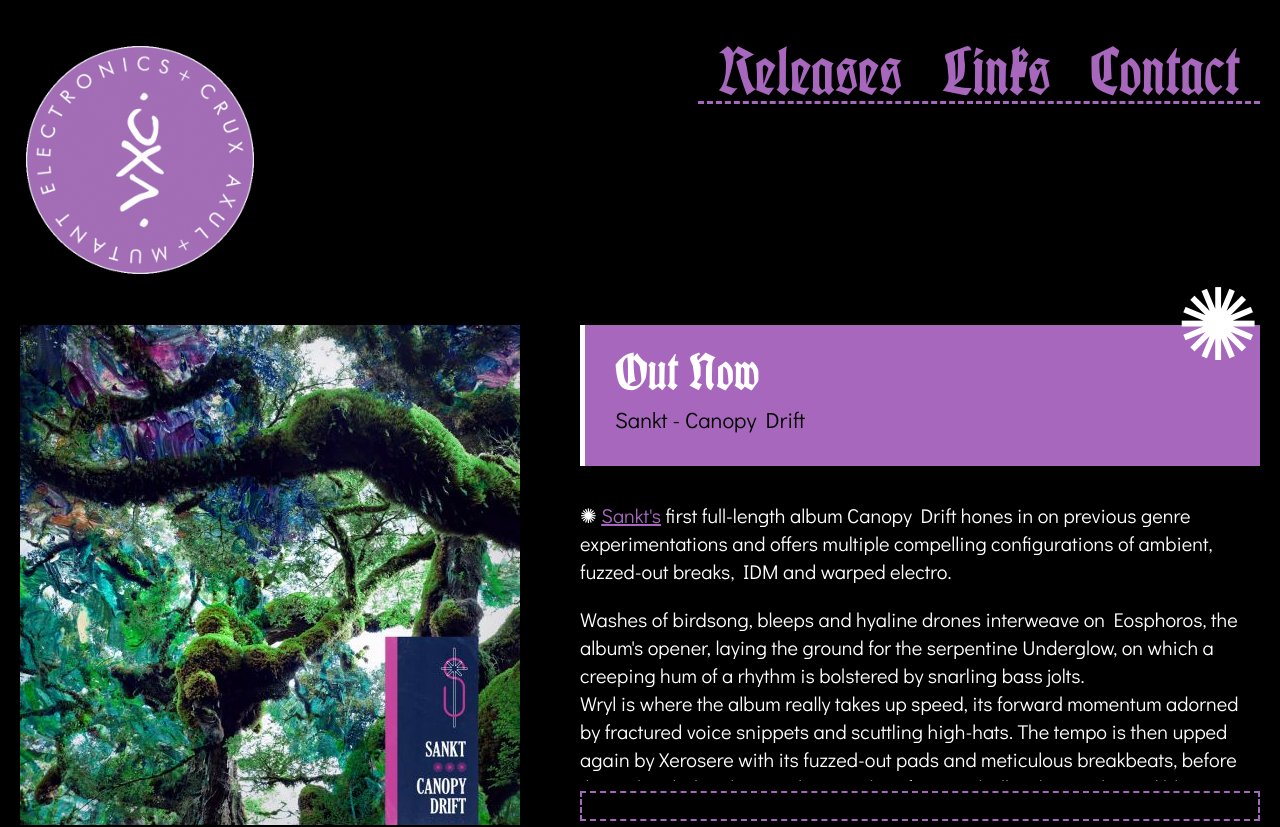
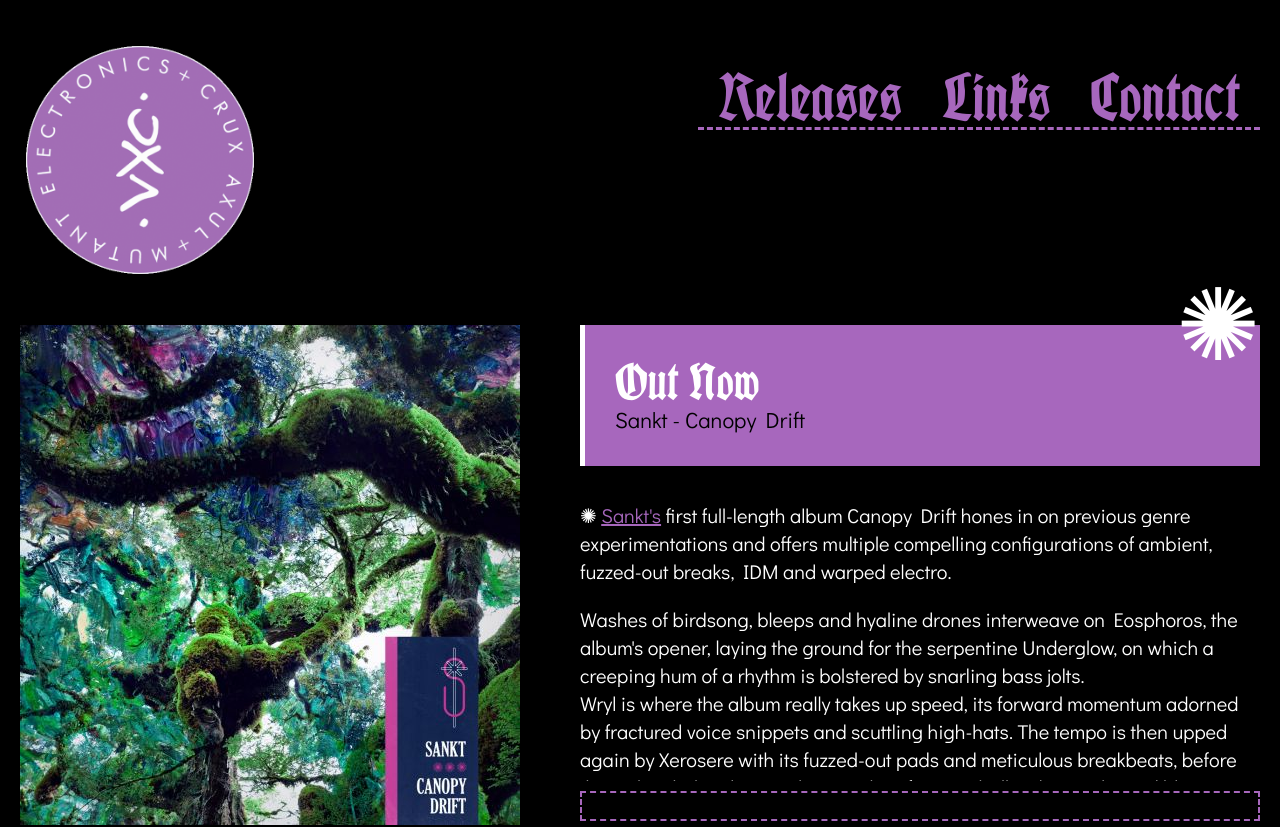
Before and after one commit to videothrone/crux-axul-vue, a Vue app: page / in a window 1280 px wide. Shown: the top 827 px of the page. Built offline with nearby package versions, Linux system fonts and the light colour scheme; some icons are missing.

Commit message:
💄UnifrakturCook font ascent / decent

```diff
--- a/src/assets/scss/_fonts.scss
+++ b/src/assets/scss/_fonts.scss
@@ -3,6 +3,9 @@
   font-family: "UnifrakturCook-Bold-Terrible";
   src: url("@/assets/fonts/UnifrakturCook-Bold-Terrible.otf") format("opentype");
   font-display: swap;
+  ascent-override: 180%;
+  descent-override: 20%;
+  line-gap-override: 0%;
 }
 
 @font-face {
```
